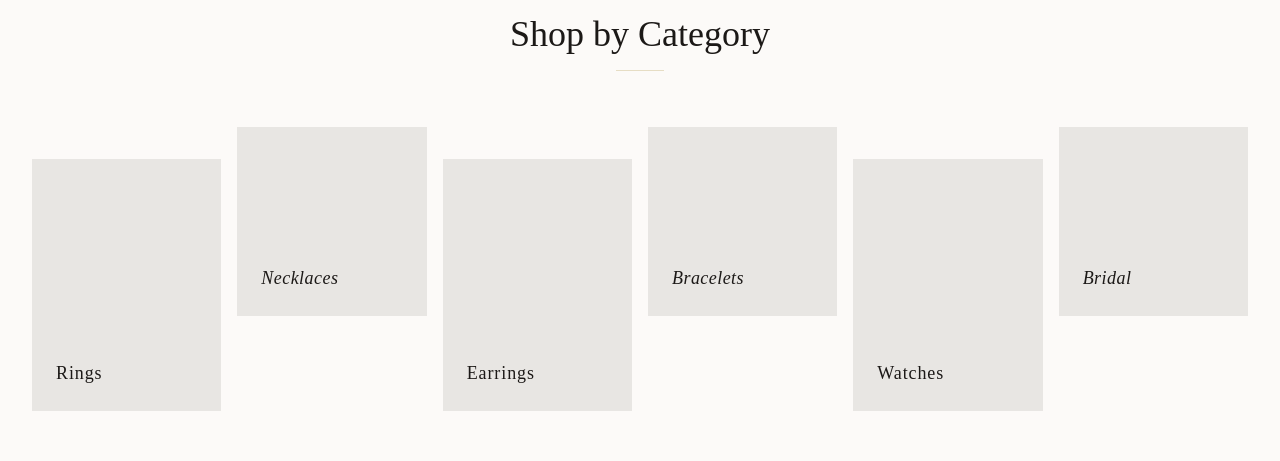
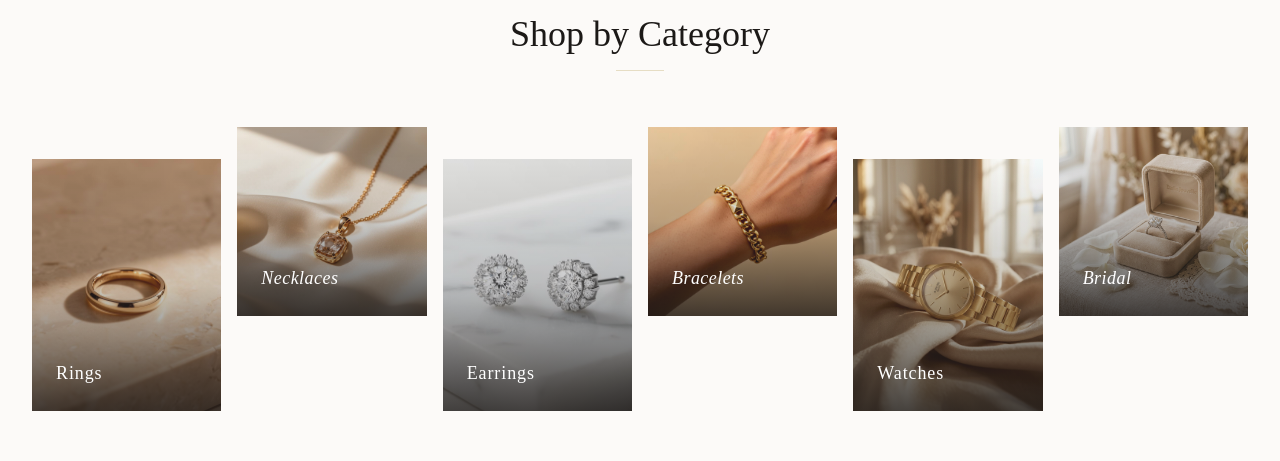
Before and after one commit to abhilasha-blossom/LadyOfSubstance, a React (Vite) app in the folder client/: page / in a window 1280 px wide. Shown: the part 1082-1543 px from the top of the page. Built offline with nearby package versions, Linux system fonts and the light colour scheme; no server answers.

Commit message:
feat: map imagery to categories and add collection filtering

```diff
--- a/client/src/pages/Index.tsx
+++ b/client/src/pages/Index.tsx
@@ -4,8 +4,16 @@ import Layout from "@/components/Layout";
 import ProductCard from "@/components/ProductCard";
 import { fetchProducts } from "@/services/api";
 import type { Product } from "@/services/api";
-import { categories } from "@/data/products";
 import { ArrowRight, Loader2 } from "lucide-react";
+
+const categoryData = [
+    { name: "Rings", image: "/images/product-ring.jpg" },
+    { name: "Necklaces", image: "/images/product-necklace.jpg" },
+    { name: "Earrings", image: "/images/product-earrings.jpg" },
+    { name: "Bracelets", image: "/images/product-bracelet.jpg" },
+    { name: "Watches", image: "/images/category-watches.png" },
+    { name: "Bridal", image: "/images/category-bridal.png" }
+];
 
 const Index = () => {
     const [products, setProducts] = useState<Product[]>([]);
@@ -73,15 +81,16 @@ const Index = () => {
                     <div className="luxury-divider mt-4" />
                 </div>
                 <div className="grid grid-cols-2 md:grid-cols-3 lg:grid-cols-6 gap-2 md:gap-4 mt-12">
-                    {categories.map((cat, i) => (
+                    {categoryData.map((cat, i) => (
                         <Link
-                            key={cat}
-                            to="/shop"
+                            key={cat.name}
+                            to={`/shop?category=${cat.name}`}
                             className={`group relative bg-secondary flex items-end p-6 overflow-hidden hover:shadow-2xl transition-all duration-700 ${i % 2 === 0 ? 'aspect-[3/4] md:translate-y-8' : 'aspect-square'}`}
                         >
-                            <div className="absolute inset-0 bg-foreground/0 group-hover:bg-foreground/5 transition-colors duration-500" />
-                            <span className="font-heading text-sm md:text-lg tracking-wider group-hover:text-primary transition-colors z-10">
-                                <span className={i % 2 !== 0 ? 'editorial-italic' : ''}>{cat}</span>
+                            <img src={cat.image} alt={cat.name} className="absolute inset-0 w-full h-full object-cover group-hover:scale-[1.05] transition-transform duration-[2s] ease-out opacity-90" loading="lazy" />
+                            <div className="absolute inset-0 bg-gradient-to-t from-foreground/80 via-foreground/20 to-transparent group-hover:from-foreground/90 transition-colors duration-500" />
+                            <span className="font-heading text-sm md:text-lg tracking-wider text-primary-foreground group-hover:text-primary transition-colors z-10">
+                                <span className={i % 2 !== 0 ? 'editorial-italic' : ''}>{cat.name}</span>
                             </span>
                         </Link>
                     ))}
--- a/client/src/pages/Shop.tsx
+++ b/client/src/pages/Shop.tsx
@@ -1,4 +1,5 @@
 import { useEffect, useState } from "react";
+import { useSearchParams } from "react-router-dom";
 import Layout from "@/components/Layout";
 import ProductCard from "@/components/ProductCard";
 import { fetchProducts } from "@/services/api";
@@ -6,6 +7,9 @@ import type { Product } from "@/services/api";
 import { Loader2 } from "lucide-react";
 
 export default function Shop() {
+    const [searchParams] = useSearchParams();
+    const categoryQuery = searchParams.get("category");
+
     const [products, setProducts] = useState<Product[]>([]);
     const [loading, setLoading] = useState(true);
 
@@ -23,12 +27,16 @@ export default function Shop() {
         loadData();
     }, []);
 
+    const filteredProducts = categoryQuery
+        ? products.filter((p) => p.category.toLowerCase() === categoryQuery.toLowerCase())
+        : products;
+
     return (
         <Layout>
             <div className="luxury-container py-12 md:py-20">
                 <div className="text-center mb-14">
                     <p className="luxury-subheading mb-3">Our Collection</p>
-                    <h1 className="font-heading text-4xl md:text-5xl">Shop All</h1>
+                    <h1 className="font-heading text-4xl md:text-5xl">{categoryQuery ? categoryQuery : 'Shop All'}</h1>
                     <div className="luxury-divider mt-6" />
                 </div>
 
@@ -36,9 +44,9 @@ export default function Shop() {
                     <div className="flex justify-center py-20">
                         <Loader2 className="animate-spin text-primary" size={32} />
                     </div>
-                ) : (
+                ) : filteredProducts.length > 0 ? (
                     <div className="grid grid-cols-2 md:grid-cols-3 lg:grid-cols-4 gap-6 md:gap-8">
-                        {products.map((product) => (
+                        {filteredProducts.map((product) => (
                             <ProductCard
                                 key={product.id}
                                 product={{
@@ -51,6 +59,10 @@ export default function Shop() {
                             />
                         ))}
                     </div>
+                ) : (
+                    <div className="text-center py-20 text-muted-foreground font-body">
+                        No pieces found in the {categoryQuery} collection yet.
+                    </div>
                 )}
             </div>
         </Layout>
```
Also changed, not shown: client/public/images/category-bridal.png (added), client/public/images/category-watches.png (added).
